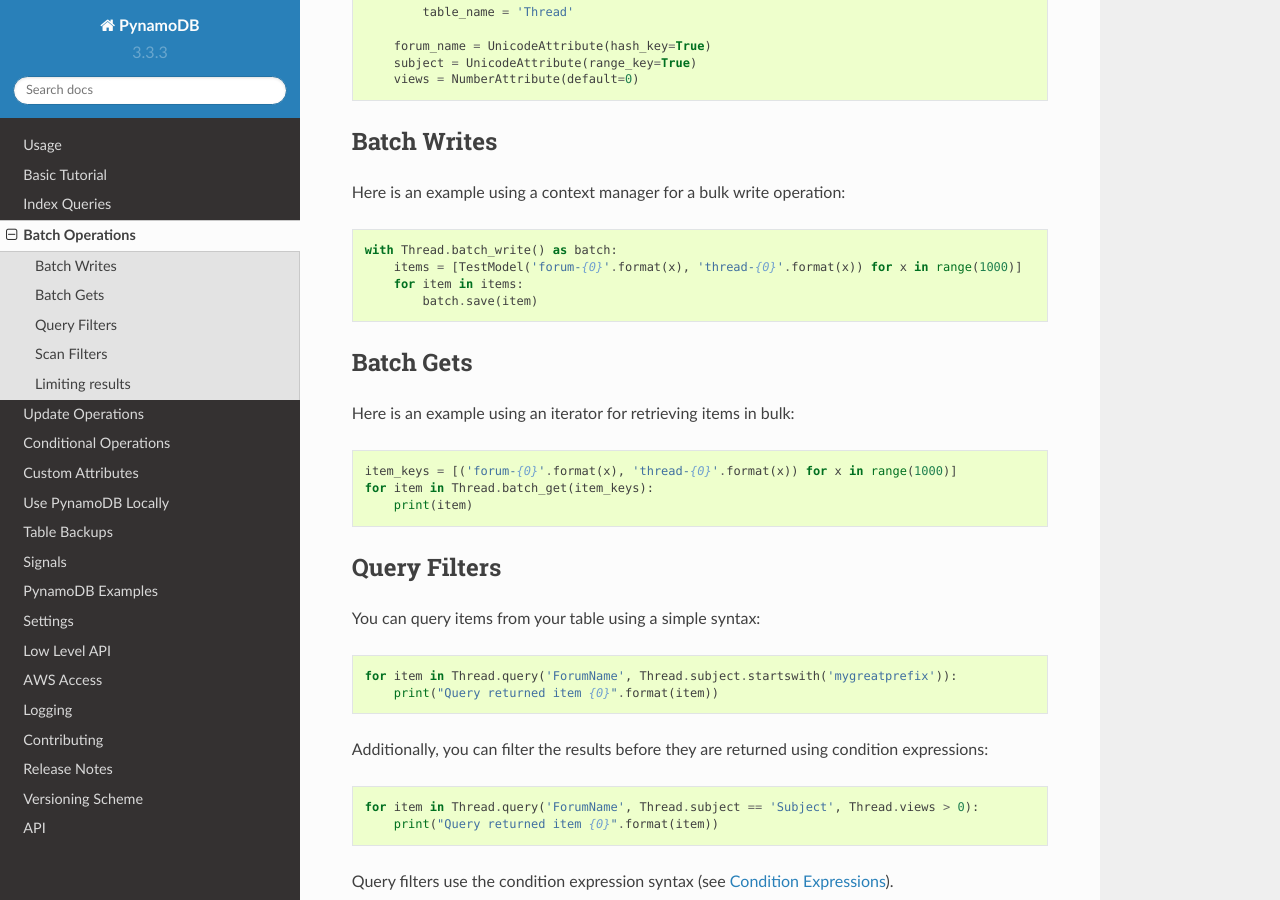
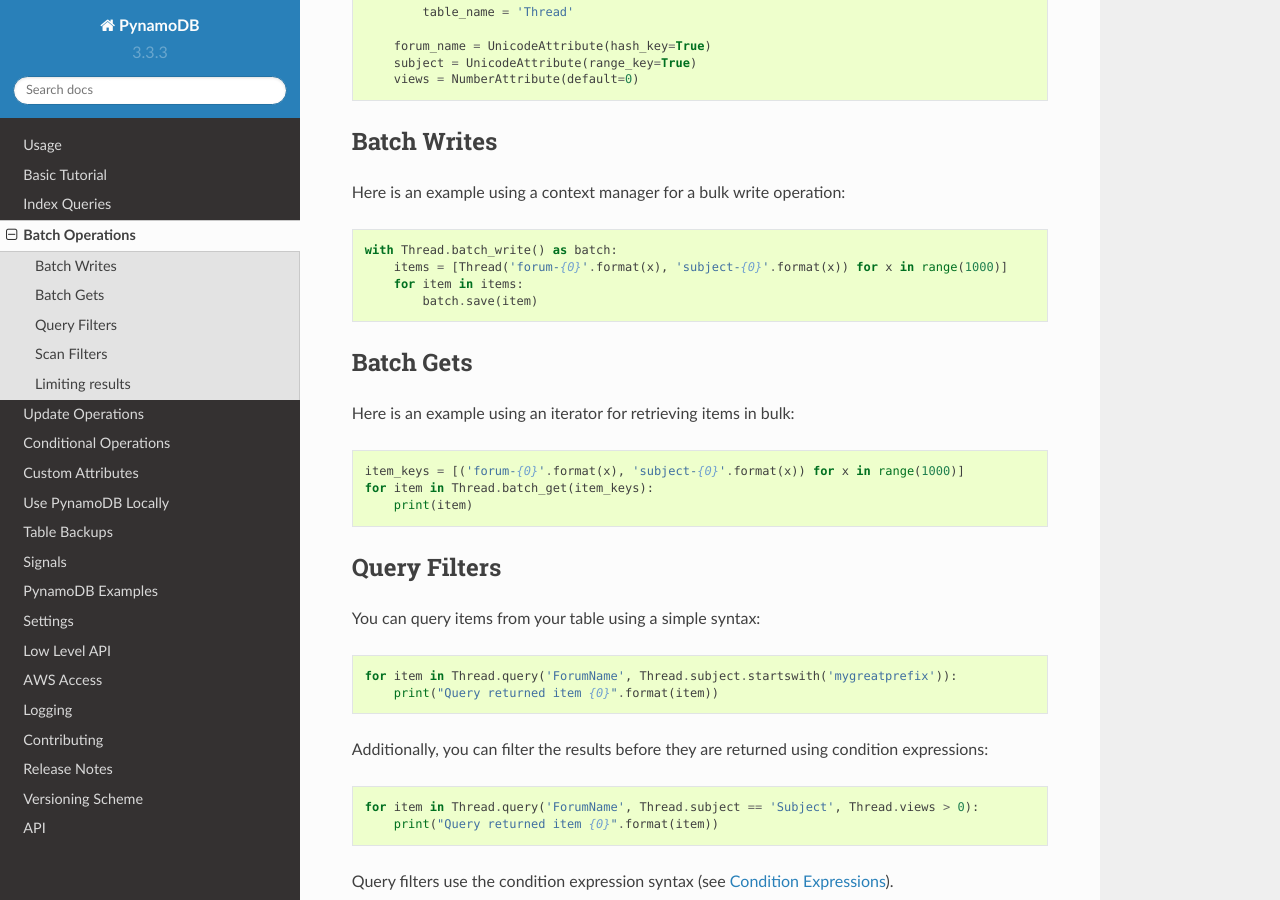
Before and after one commit to pynamodb/PynamoDB, a Sphinx documentation site: the page built from docs/batch.rst, in a window 1280 px wide and 900 px high, scrolled down 572 px. Built offline with Sphinx 7.4.7 and the Read the Docs theme 2.0.0, drawn with Linux system fonts in a browser that asks for light colours.

Commit message:
fix batch operations docs to use the Thread model in the example code

```diff
--- a/docs/batch.rst
+++ b/docs/batch.rst
@@ -38,7 +38,7 @@
 .. code-block:: python
 
     with Thread.batch_write() as batch:
-        items = [TestModel('forum-{0}'.format(x), 'thread-{0}'.format(x)) for x in range(1000)]
+        items = [Thread('forum-{0}'.format(x), 'subject-{0}'.format(x)) for x in range(1000)]
         for item in items:
             batch.save(item)
 
@@ -49,7 +49,7 @@
 
 .. code-block:: python
 
-    item_keys = [('forum-{0}'.format(x), 'thread-{0}'.format(x)) for x in range(1000)]
+    item_keys = [('forum-{0}'.format(x), 'subject-{0}'.format(x)) for x in range(1000)]
     for item in Thread.batch_get(item_keys):
         print(item)
 
```
